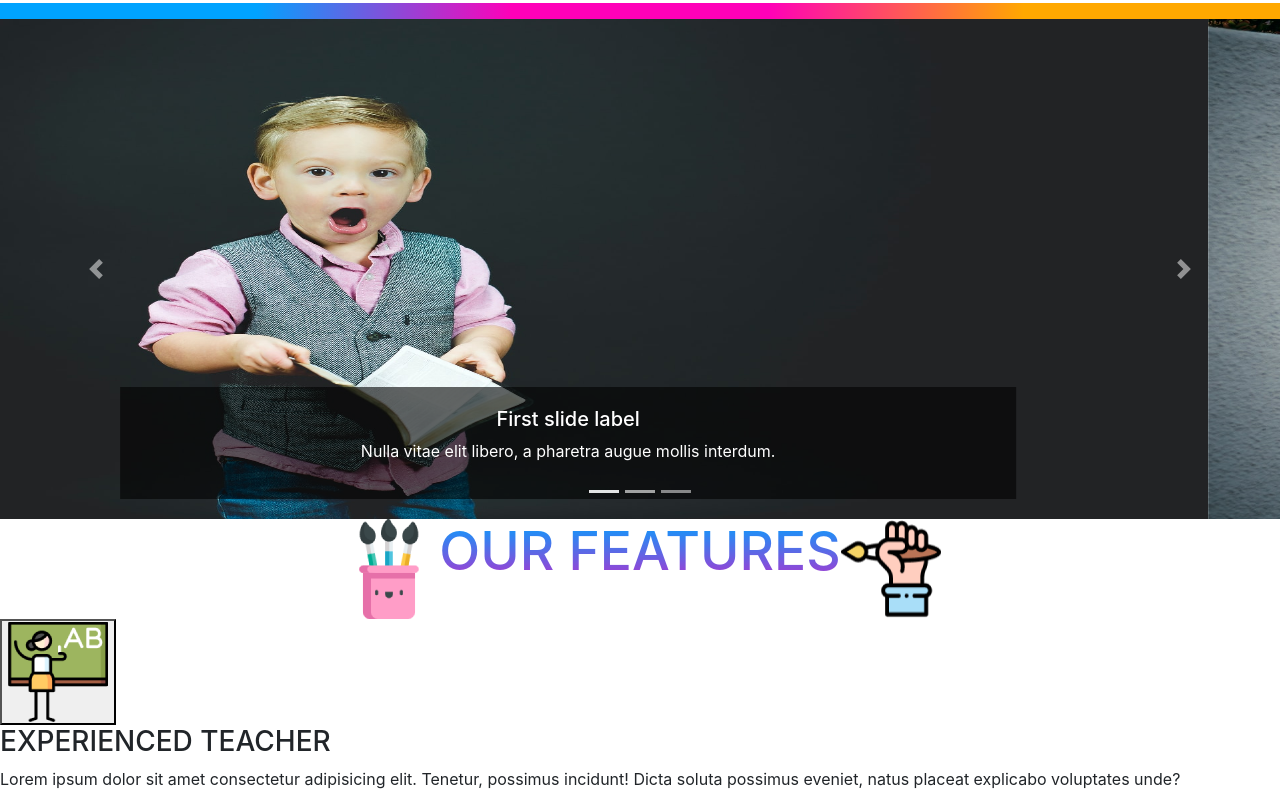
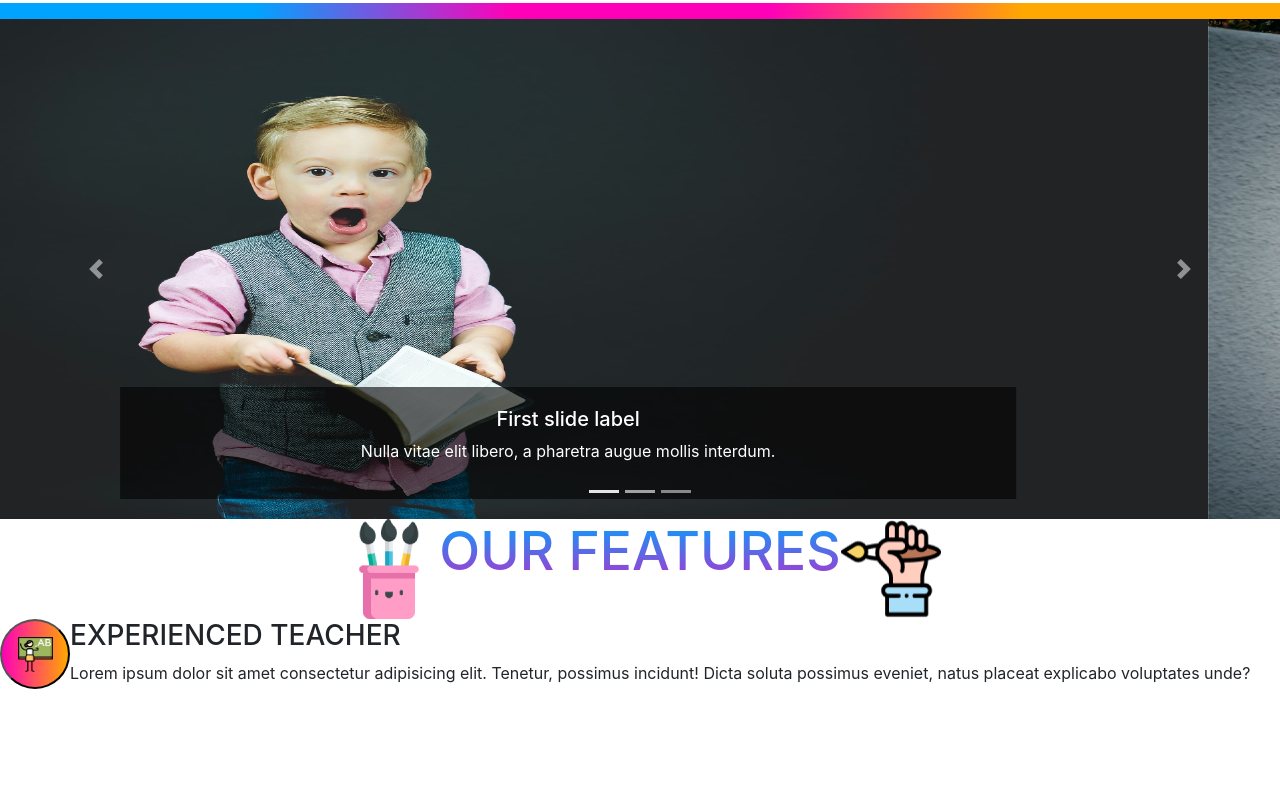
Before and after one commit to josiehpersson/schoolsite, a plain HTML site: page index.html in a window 1280 px wide. Shown: the part 1539-2346 px from the top of the page. After the commit the page ends 2240 px from the top, so only its background shows below. Drawn offline with nearby package versions, Linux system fonts and the light colour scheme.

Commit message:
Update style.css

```diff
--- a/style.css
+++ b/style.css
@@ -53,3 +53,20 @@
     justify-content: center;
     display: flex;
 }
+
+.iconButton{
+    border-radius: 50%;
+    background:linear-gradient(90deg, #FF00B8 0%, #FFA800 100%);
+    width: 70px;
+    height: 70px;
+
+}
+
+.iconButton >img{
+    width: 35px;
+    height: 35px;
+}
+
+.Lådor-med-klasser-box{
+    display: flex;
+}
```
